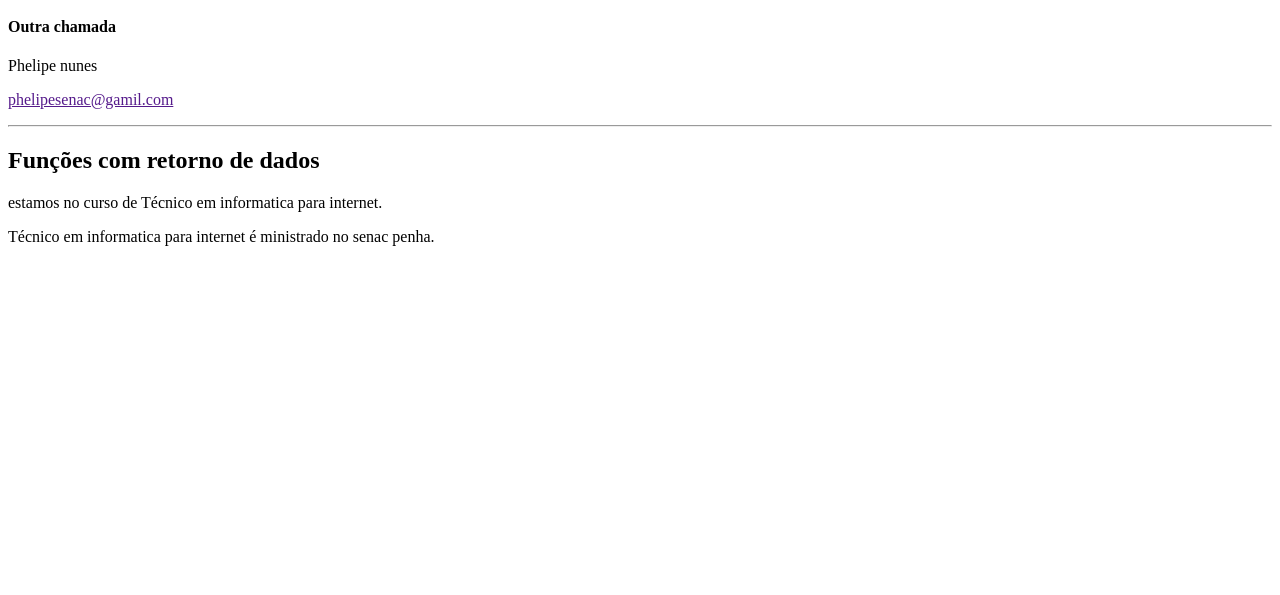
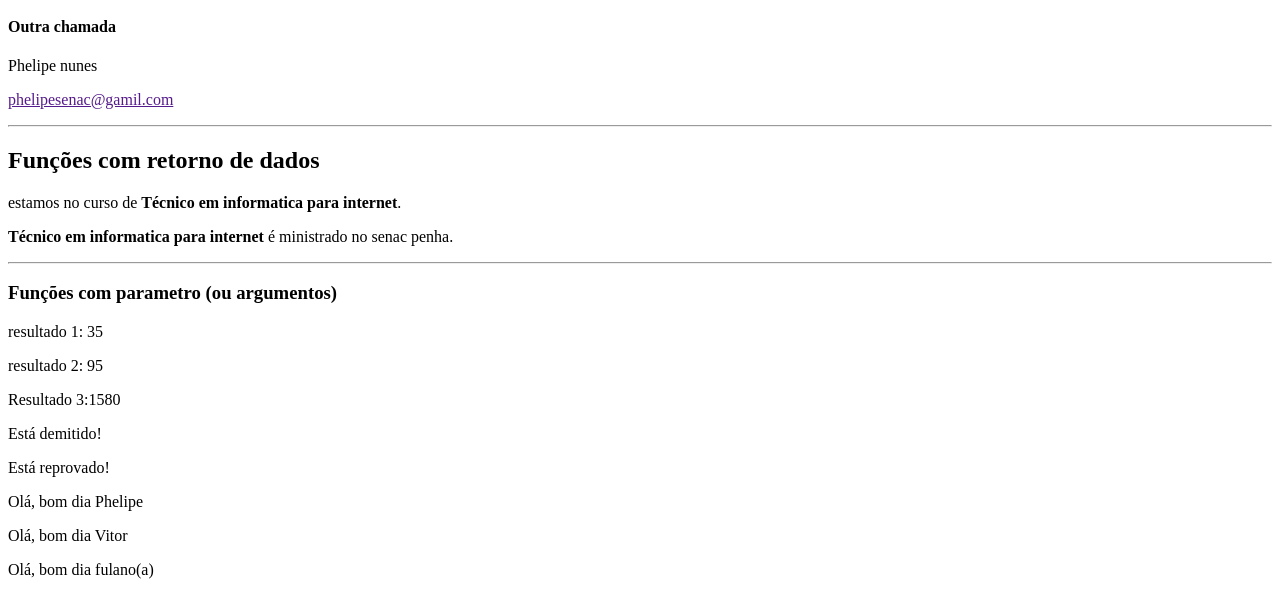
Before and after one commit to Phelipenunes/aulas-php, a PHP site: page /06-funcoes.php in a window 1280 px wide. Shown: the part 245-840 px from the top of the page. Before the commit the page ends 491 px from the top, so only its background shows below. Run offline with PHP 8.4, Linux system fonts and the light colour scheme.

Commit message:
Funções com parametros
Funções com parametros (Exemplos)

```diff
--- a/06-funcoes.php
+++ b/06-funcoes.php
@@ -30,12 +30,47 @@
     <h2>Funções com retorno de dados </h2>
     <?php
     function dadoscurso(){
-        return "Técnico em informatica para internet";
+        return "<b>Técnico em informatica para internet</b>";
     }
     ?>
     <p> estamos no curso de <?=dadoscurso()?>.</p>
     <p><?=dadoscurso()?> é ministrado no senac penha.</p>
 
+    <hr>
+    <h3>Funções com parametro (ou argumentos)</h3>
+    <?php
+    function soma($valor1, $valor2, $valor3){
+        $total = $valor1 + $valor2 + $valor3;
+        return $total;
+    }
+    ?>
+    <p>resultado 1: <?= soma( 10, 20, 5)?></p>
+    <p>resultado 2: <?= soma( 23, 22, 50)?></p>
+    <?php
+    $resultado3 = soma(500, 580, 500);
+    ?>
+    <p> Resultado 3:<?=$resultado3?></p>
+    <?php if($resultado3 > 100 ){?>
+        <p>Está demitido!</p>
+    <?php
+    }
+    ?>
+    <?php if( soma(2, 1, 5) <= 10){?>
+        <p> Está reprovado!</p>
+    <?php } ?>
+
+    <?php
+    function saudacao($mensagem, $pessoa = "fulano(a)"){
+    return "Olá, $mensagem $pessoa ";
+    }
+    ?>
+        <p> <?=saudacao("bom dia","Phelipe")?></p>
+        <p> <?=saudacao("bom dia","Vitor")?></p>
+        <p> <?=saudacao("bom dia")?></p>
+
+
+
+
 
 </body>
 </html>
```
